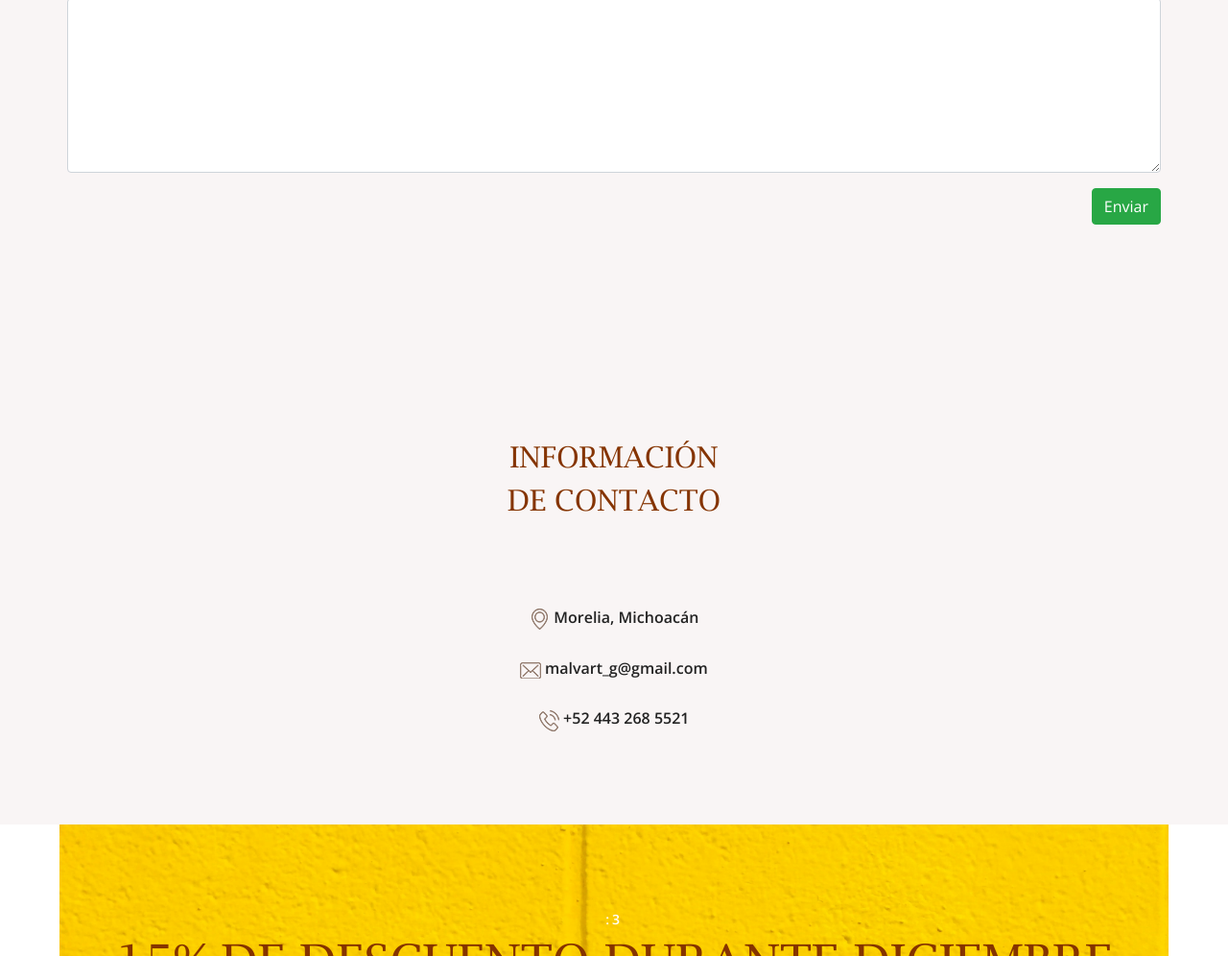
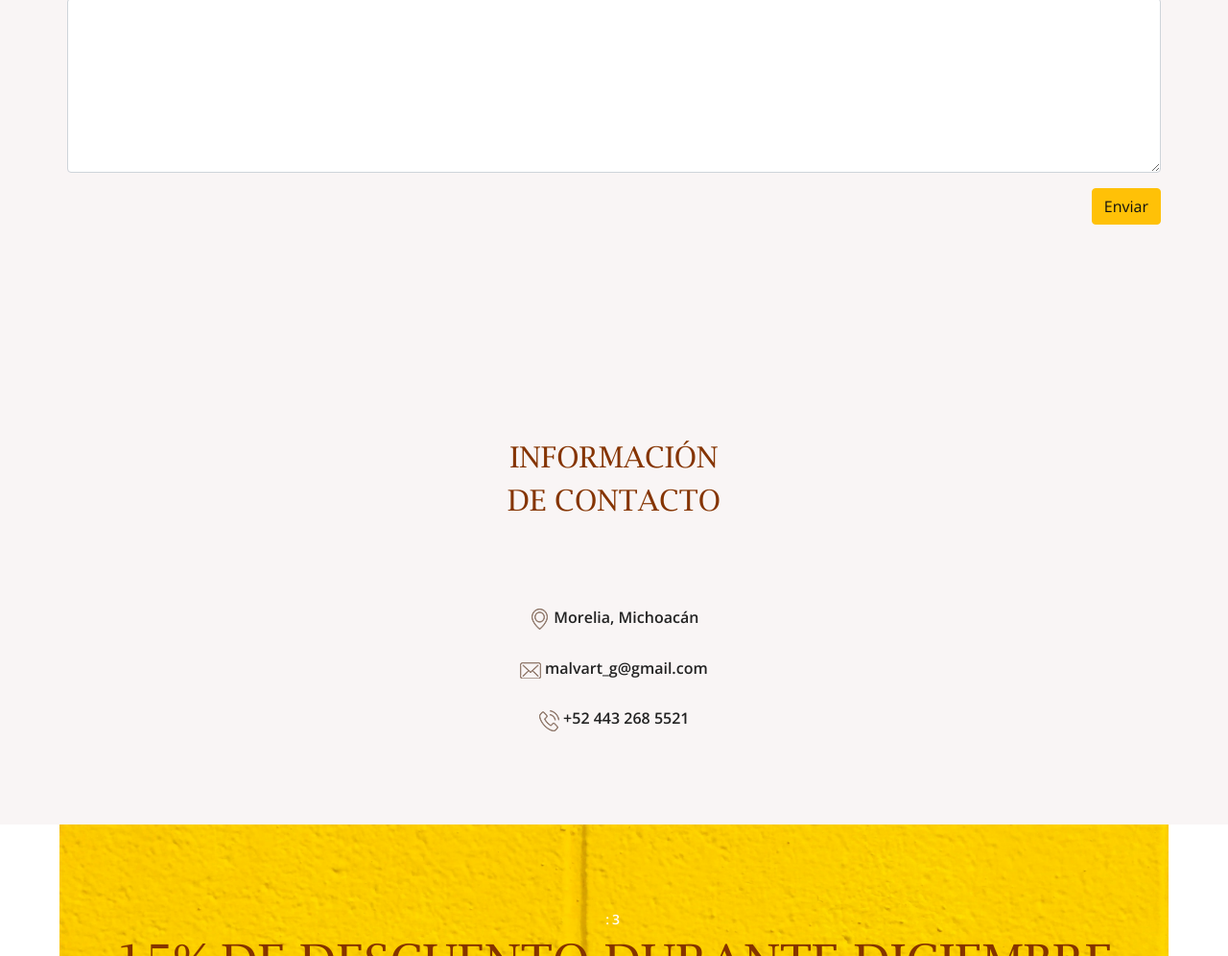
Before and after one commit to FerAvalos17/Malvart-Artesanias, a plain HTML site: page contact.html in a window 1280 px wide. Shown: the part 886-1882 px from the top of the page at 96% size. Drawn offline with nearby package versions, Linux system fonts and the light colour scheme; some packages are replaced by stand-ins of ours; a web font is replaced by a local one.

Commit message:
11 commit

```diff
--- a/contact.html
+++ b/contact.html
@@ -127,7 +127,7 @@
             <input
               type="button"
               value="Enviar"
-              class="btn btn-success"
+              class="btn btn-warning"
               id="guardar"
             />
 
```
